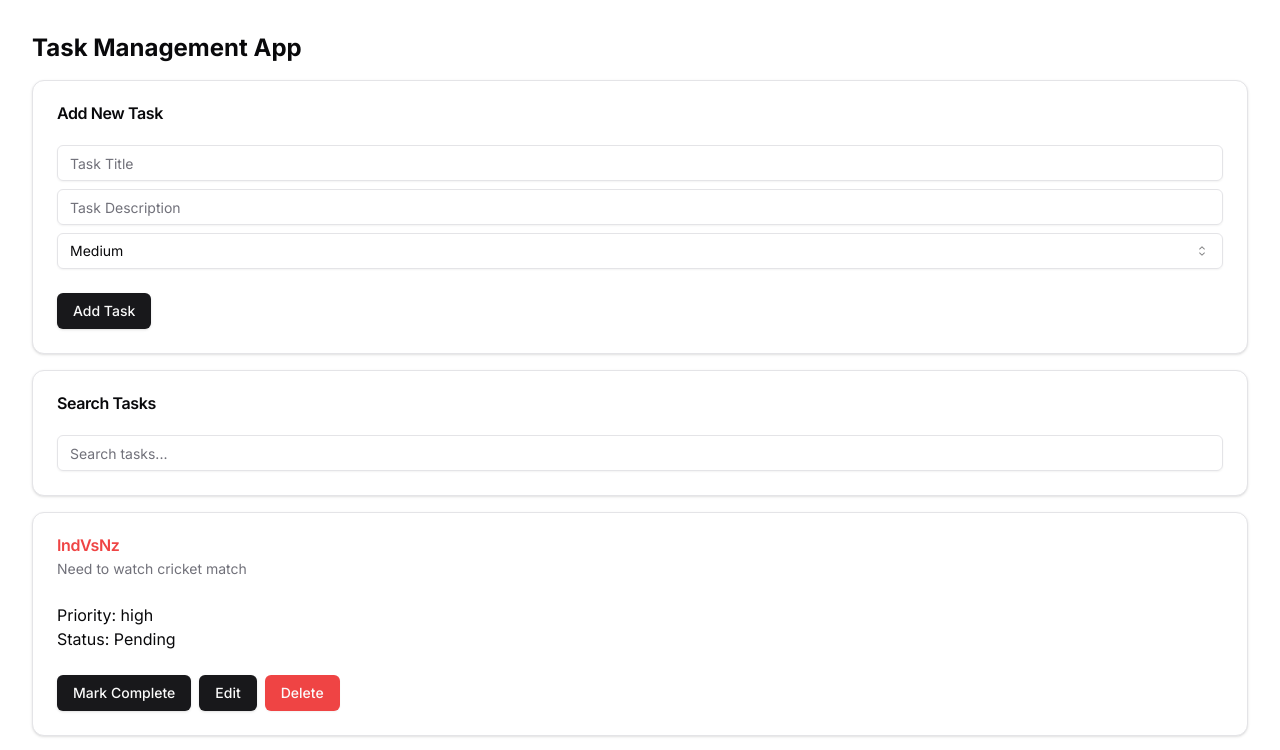
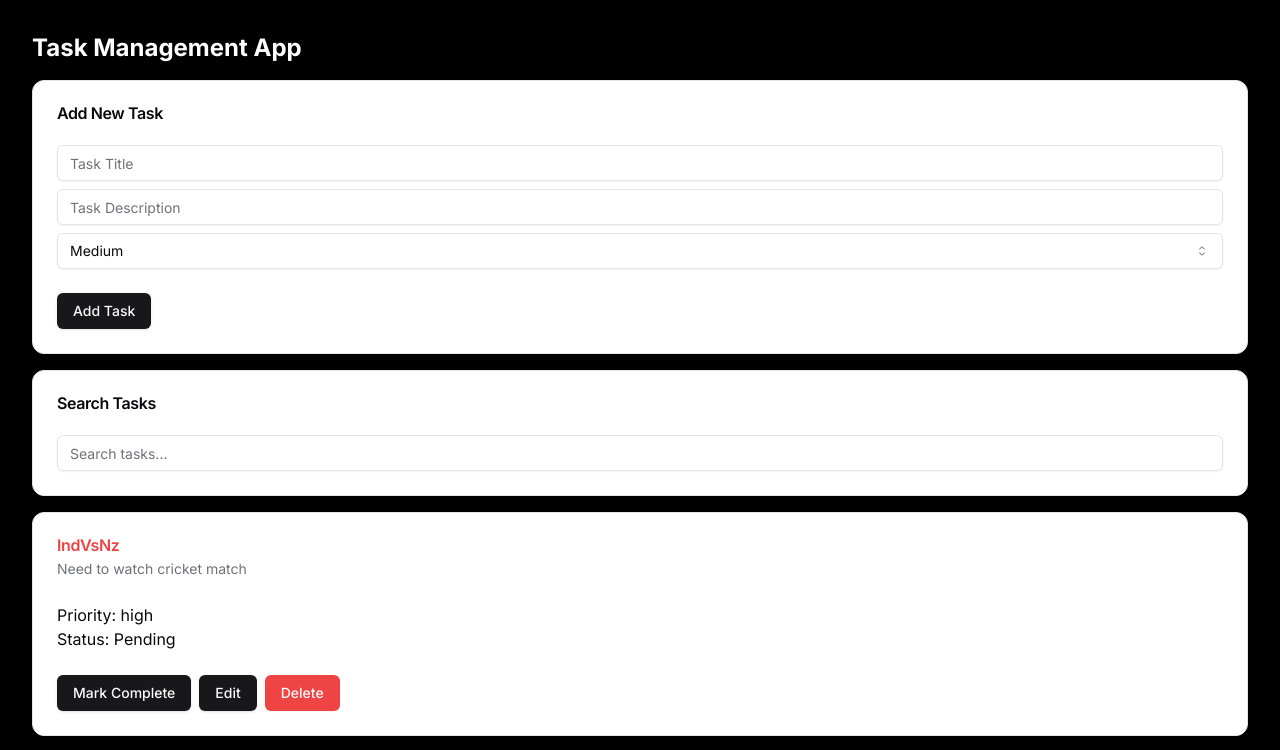
Before and after one commit to indrasenareddy91/task-joshtalks, a Next.js app: page / in a window 1280 px wide. Shown: the top 750 px of the page. Built offline with nearby package versions, Linux system fonts and the light colour scheme.

Commit message:
completed task

```diff
--- a/src/app/layout.tsx
+++ b/src/app/layout.tsx
@@ -15,7 +15,9 @@ export default function RootLayout({
 }) {
   return (
     <html lang="en">
-      <body className={inter.className}>
+      <body className={inter.className} style={{
+        backgroundColor:"black",
+      }}>
         <main className="container mx-auto p-4">
           {children}
         </main>
--- a/src/components/TaskManagementApp.tsx
+++ b/src/components/TaskManagementApp.tsx
@@ -101,7 +101,7 @@ const TaskManagementApp: React.FC<{ initialTasks: Task[] }> = ({ initialTasks })
 
   return (
     <div className="container mx-auto p-4">
-      <h1 className="text-2xl font-bold mb-4">Task Management App</h1>
+      <h1 className="text-2xl font-bold mb-4 text-white	">Task Management App</h1>
 
       <Card className="mb-4">
         <CardHeader>
```
